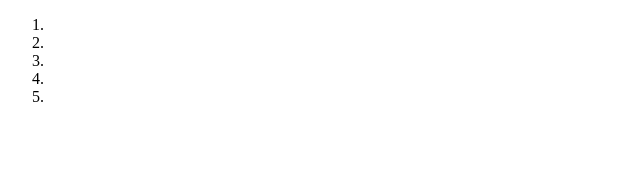
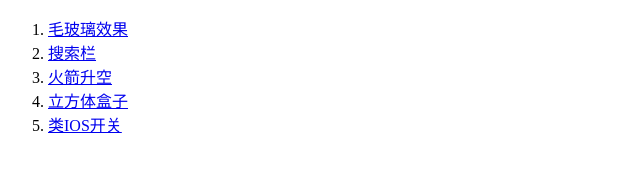
Before and after one commit to Krstar233/css-components, a plain HTML site: page index.html in a window 1280 px wide. Shown: the whole page, without its empty margins (0-640 px from the left). Drawn offline with Linux system fonts and the light colour scheme.

Commit message:
update index

```diff
--- a/index.html
+++ b/index.html
@@ -8,11 +8,11 @@
 </head>
 <body>
     <ol>
-        <li><a href="./毛玻璃效果/index.html"></a></li>
-        <li><a href="./搜索栏/index.html"></a></li>
-        <li><a href="./火箭升空/index.html"></a></li>
-        <li><a href="./立方体盒子/index.html"></a></li>
-        <li><a href="./类IOS开关/index.html"></a></li>
+        <li><a href="./毛玻璃效果/index.html">毛玻璃效果</a></li>
+        <li><a href="./搜索栏/index.html">搜索栏</a></li>
+        <li><a href="./火箭升空/index.html">火箭升空</a></li>
+        <li><a href="./立方体盒子/index.html">立方体盒子</a></li>
+        <li><a href="./类IOS开关/index.html">类IOS开关</a></li>
         <!-- <li><a href=""></a></li> -->
     </ol>
 </body>
```
